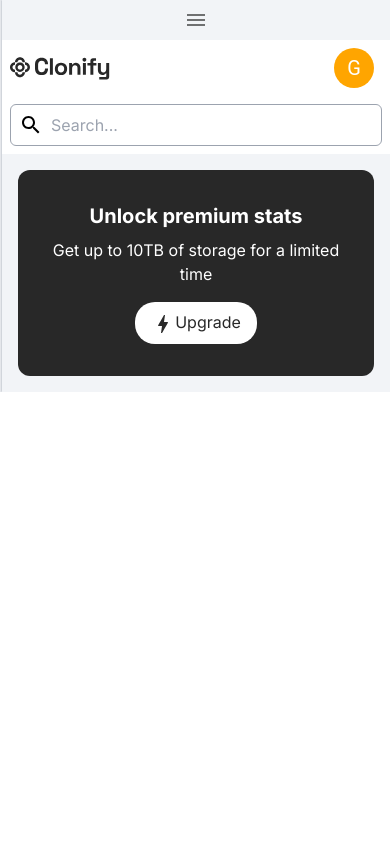
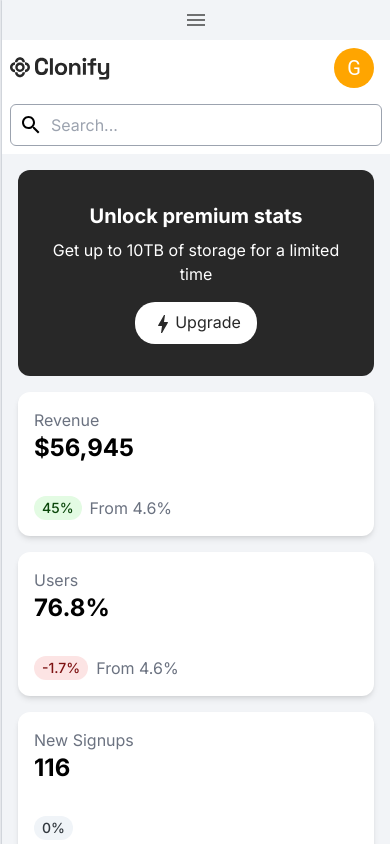
Before and after one commit to b9aurav/dashboard, a Next.js app: page / in a window 390 px wide. Shown: the top 844 px of the page. Built offline with nearby package versions, Linux system fonts and the light colour scheme.

Commit message:
Responsive Cards Implemented.

```diff
--- a/package.json
+++ b/package.json
@@ -12,6 +12,7 @@
     "@emotion/react": "^11.11.4",
     "@emotion/styled": "^11.11.0",
     "@mui/icons-material": "^5.15.14",
+    "@mui/joy": "^5.0.0-beta.32",
     "@mui/material": "^5.15.14",
     "next": "14.1.4",
     "react": "^18",
--- /dev/null
+++ b/src/app/components/Cards.tsx
@@ -0,0 +1,36 @@
+import React from "react";
+import Chip from "@mui/joy/Chip";
+
+type Props = {
+  title: string;
+  value: string;
+  percentage: number;
+  description?: string;
+};
+
+const Cards = (props: Props) => {
+  return (
+    <div className="bg-white p-4 rounded-xl shadow-md">
+      <div className="flex justify-between items-center">
+        <div>
+          <h2 className="text-gray-500">{props.title}</h2>
+          <h2 className="text-2xl font-bold">{props.value}</h2>
+          <div className="flex mt-8 gap-2">
+          {props.percentage < 0 && (
+            <Chip color="danger">{props.percentage}%</Chip>
+          )}
+          {props.percentage === 0 && (
+            <Chip color="neutral">{props.percentage}%</Chip>
+          )}
+          {props.percentage > 0 && (
+            <Chip color="success">{props.percentage}%</Chip>
+          )}
+          <p className="text-gray-500">{props.description}</p>
+        </div>
+        </div>
+      </div>
+    </div>
+  );
+};
+
+export default Cards;
--- /dev/null
+++ b/src/app/constant/CardData.tsx
@@ -0,0 +1,25 @@
+export const CardData = [
+    {
+        title: 'Revenue',
+        value: '$56,945',
+        percentage: 45,
+        description: 'From 4.6%'
+    },
+    {
+        title: 'Users',
+        value: '76.8%',
+        percentage: -1.7,
+        description: 'From 4.6%'
+    },
+    {
+        title: 'New Signups',
+        value: '116',
+        percentage: 0,
+    },
+    {
+        title: 'Retention',
+        value: '12.67%',
+        percentage: 0.6,
+        description: 'From 4.6%'
+    }
+]
--- a/src/app/pages/Dashboard.tsx
+++ b/src/app/pages/Dashboard.tsx
@@ -1,5 +1,7 @@
 import React from 'react'
 import Banner from '../components/Banner'
+import Cards from '../components/Cards'
+import { CardData } from '../constant/CardData'
 
 type Props = {}
 
@@ -7,6 +9,11 @@ const Dashboard = (props: Props) => {
   return (
     <div>
         <Banner />
+        <div className="grid grid-cols-1 md:grid-cols-4 gap-4 m-4">
+            {CardData.map((card, index) => (
+                <Cards key={index} {...card} />
+            ))}
+        </div>
     </div>
   )
 }
```
Also changed, not shown: 1 other file (tests, documents, lock files or other folders).
